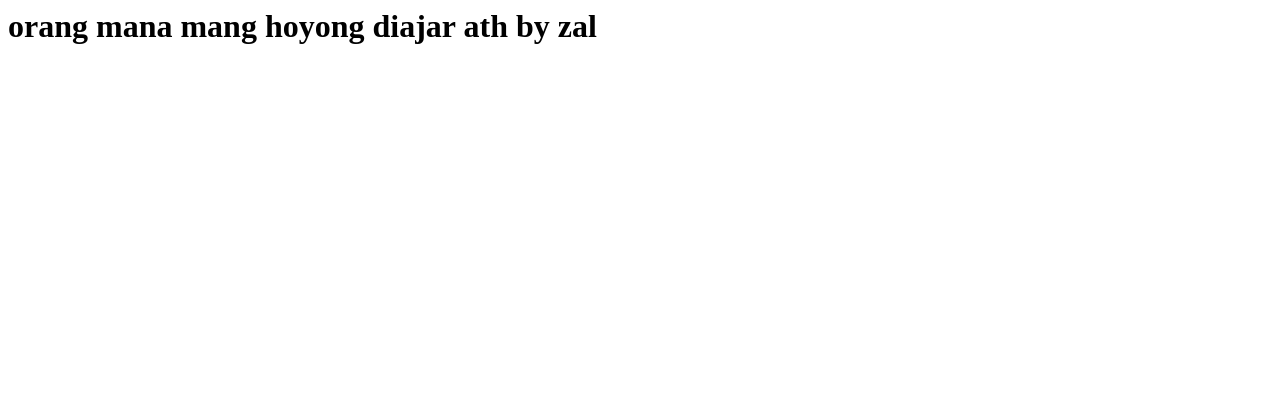
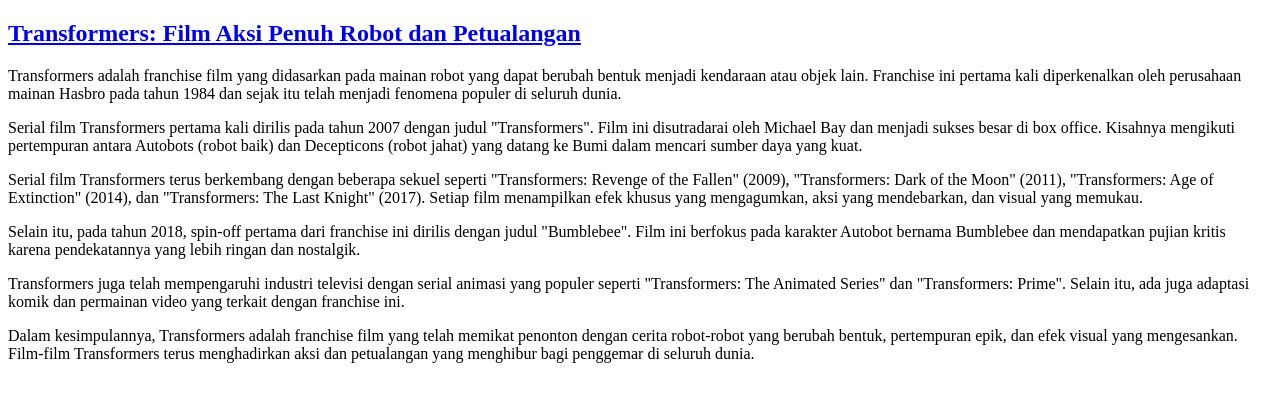
Before and after one commit to ng-docs1/asuasu, a plain HTML site: page index.html in a window 1280 px wide. Drawn offline with Linux system fonts and the light colour scheme.

Commit message:
Update index.html

```diff
--- a/index.html
+++ b/index.html
@@ -1 +1,17 @@
-<h1>orang mana mang hoyong diajar ath by zal</h1>
+<!DOCTYPE html>
+<html>
+<head>
+  <title>Transformers: Film Aksi Penuh Robot dan Petualangan</title>
+</head>
+<body>
+  <article>
+    <h1><a href="https://git.acwing.com/YaLTeR/video-trimmer/-/issues/1048">Transformers: Film Aksi Penuh Robot dan Petualangan</a></h1>
+    <p>Transformers adalah franchise film yang didasarkan pada mainan robot yang dapat berubah bentuk menjadi kendaraan atau objek lain. Franchise ini pertama kali diperkenalkan oleh perusahaan mainan Hasbro pada tahun 1984 dan sejak itu telah menjadi fenomena populer di seluruh dunia.</p>
+    <p>Serial film Transformers pertama kali dirilis pada tahun 2007 dengan judul "Transformers". Film ini disutradarai oleh Michael Bay dan menjadi sukses besar di box office. Kisahnya mengikuti pertempuran antara Autobots (robot baik) dan Decepticons (robot jahat) yang datang ke Bumi dalam mencari sumber daya yang kuat.</p>
+    <p>Serial film Transformers terus berkembang dengan beberapa sekuel seperti "Transformers: Revenge of the Fallen" (2009), "Transformers: Dark of the Moon" (2011), "Transformers: Age of Extinction" (2014), dan "Transformers: The Last Knight" (2017). Setiap film menampilkan efek khusus yang mengagumkan, aksi yang mendebarkan, dan visual yang memukau.</p>
+    <p>Selain itu, pada tahun 2018, spin-off pertama dari franchise ini dirilis dengan judul "Bumblebee". Film ini berfokus pada karakter Autobot bernama Bumblebee dan mendapatkan pujian kritis karena pendekatannya yang lebih ringan dan nostalgik.</p>
+    <p>Transformers juga telah mempengaruhi industri televisi dengan serial animasi yang populer seperti "Transformers: The Animated Series" dan "Transformers: Prime". Selain itu, ada juga adaptasi komik dan permainan video yang terkait dengan franchise ini.</p>
+    <p>Dalam kesimpulannya, Transformers adalah franchise film yang telah memikat penonton dengan cerita robot-robot yang berubah bentuk, pertempuran epik, dan efek visual yang mengesankan. Film-film Transformers terus menghadirkan aksi dan petualangan yang menghibur bagi penggemar di seluruh dunia.</p>
+  </article>
+</body>
+</html>
```
